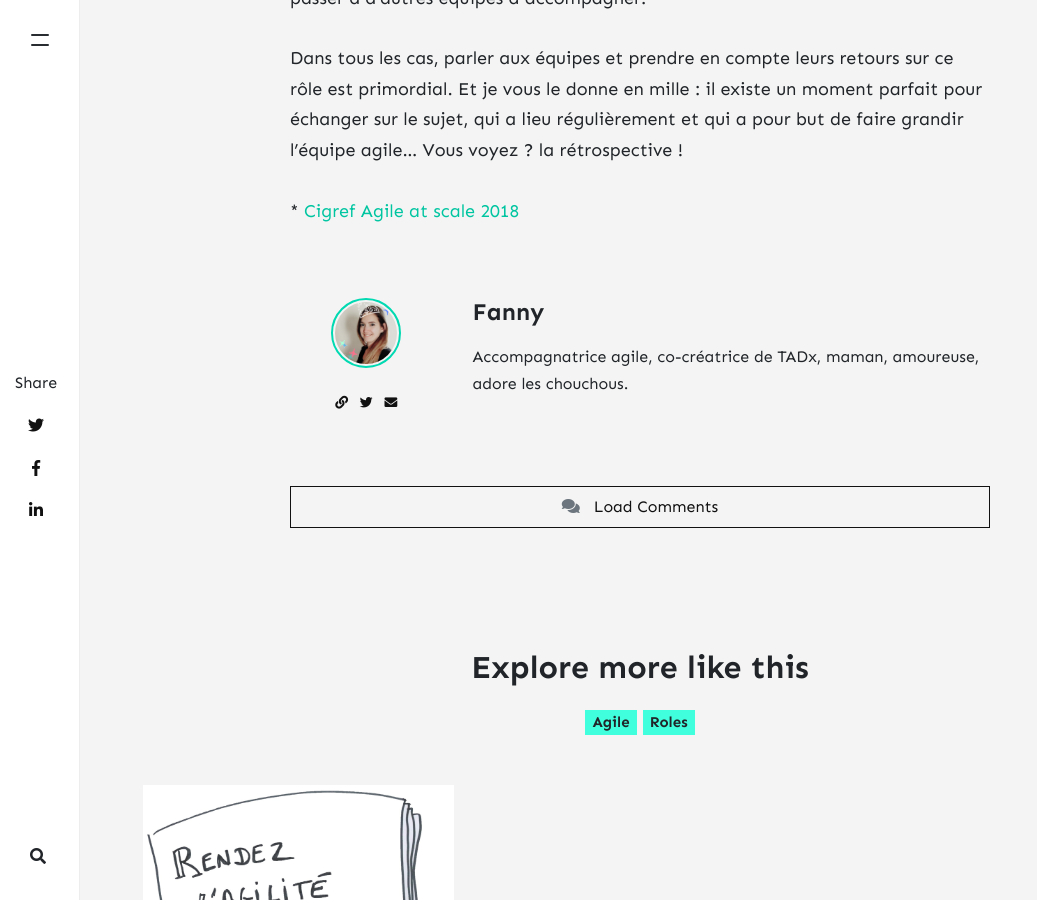
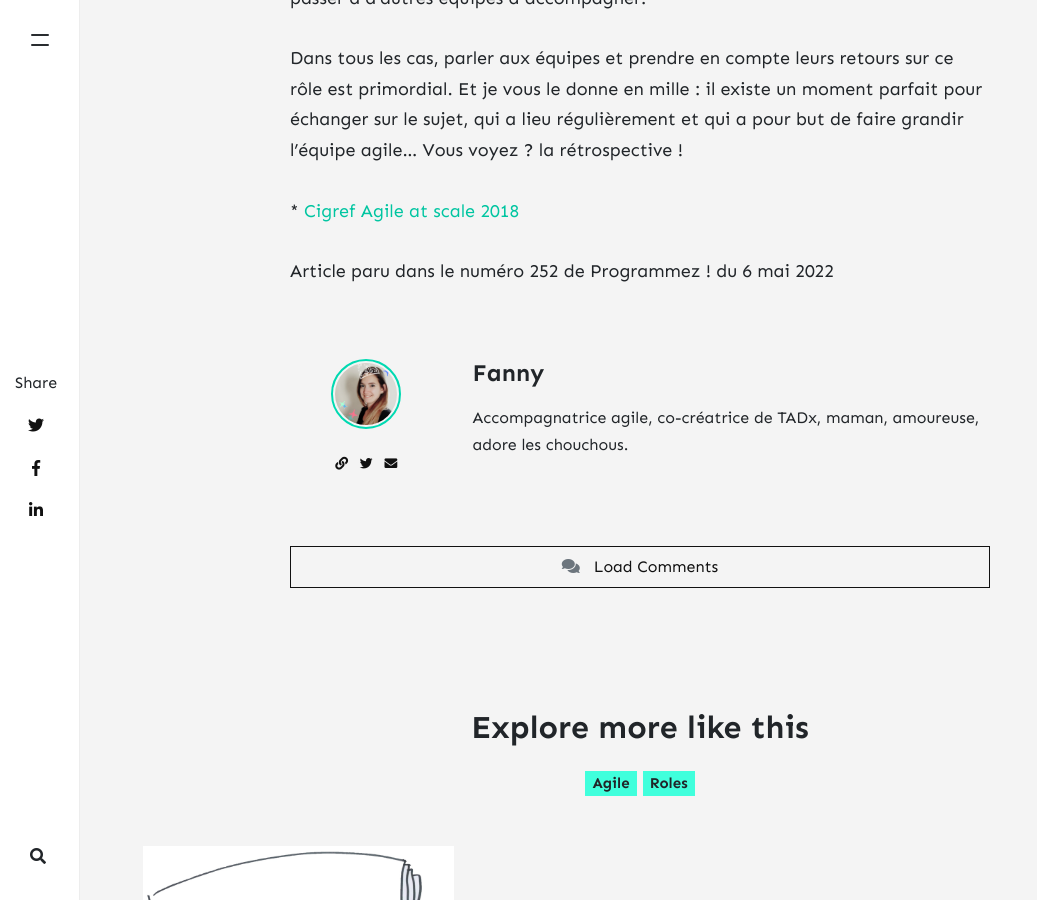
Before and after one commit to klaukf/blog, a Jekyll site: the page built from _posts/2021-11-01-ce-sera-toi-le-Scrum-Master.md, in a window 1280 px wide and 900 px high, scrolled down 6871 px. Shown: the whole window, without its empty margins (0-1037 px from the left). Built offline with Jekyll 4.4.1, drawn with Linux system fonts in a browser that asks for light colours; nearby versions of some CDN libraries; comment, search, counter and statistics services are not loaded.

Commit message:
maj_article_presse

```diff
--- a/_posts/2021-11-01-ce-sera-toi-le-Scrum-Master.md
+++ b/_posts/2021-11-01-ce-sera-toi-le-Scrum-Master.md
@@ -77,3 +77,5 @@ Dans tous les cas, parler aux équipes et prendre en compte leurs retours sur ce
 
 
 \* [Cigref Agile at scale 2018](https://www.cigref.fr/wp/wp-content/uploads/2018/12/Cigref-Agile-at-scale-Mise-en-oeuvre-agilite-echelle-entreprise-2018.pdf)
+
+Article paru dans le numéro 252 de Programmez ! du 6 mai 2022
```
